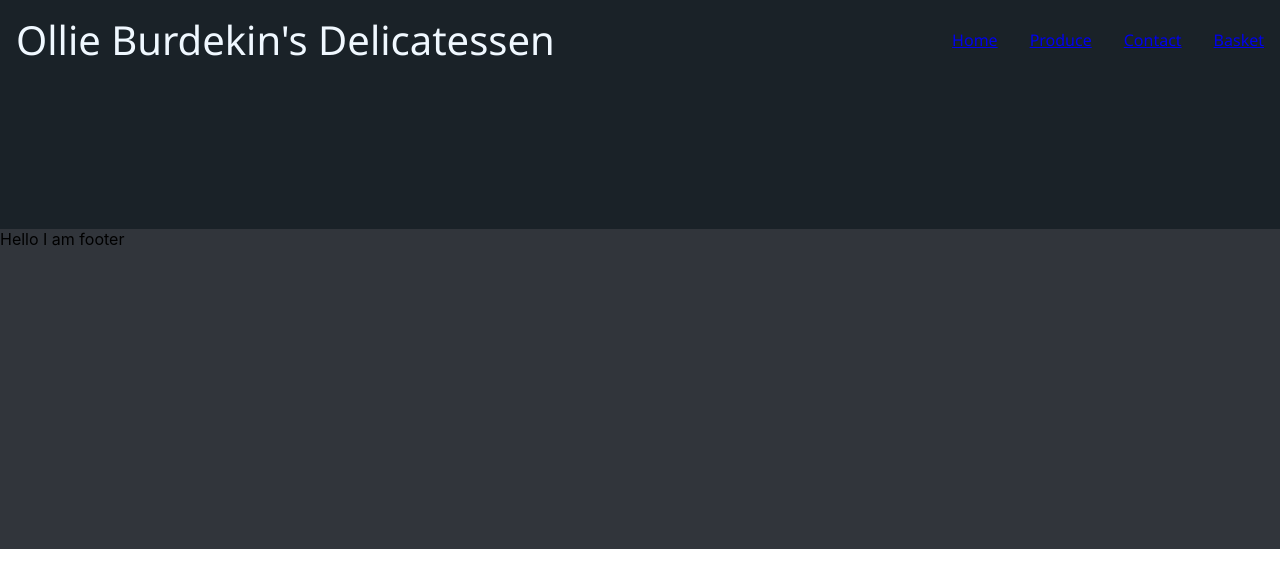
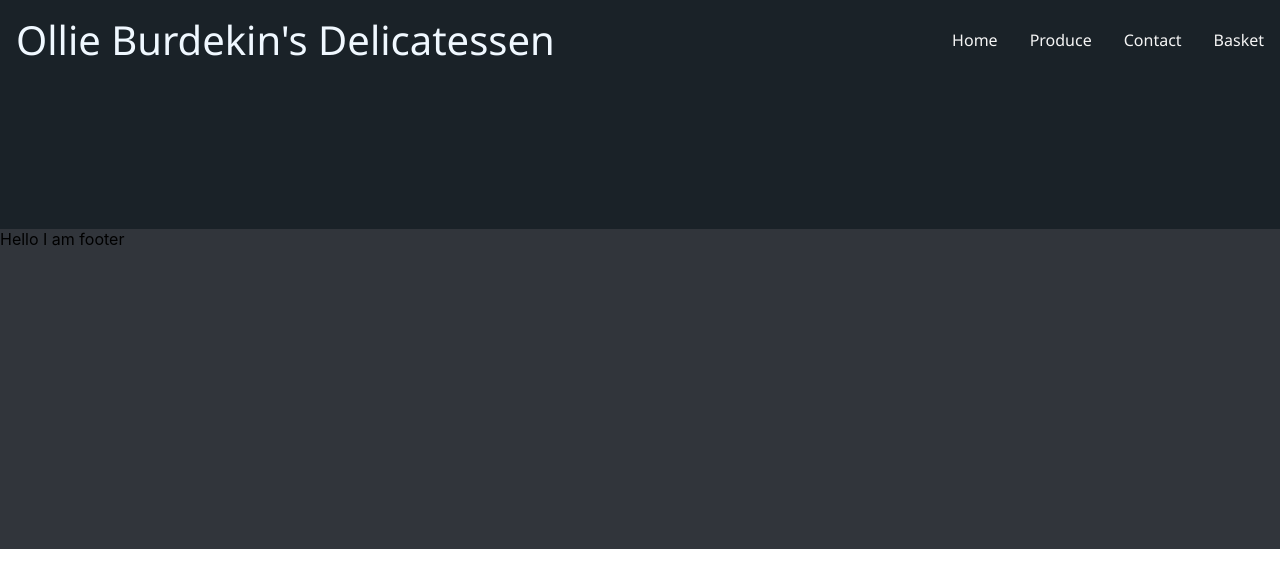
Before and after one commit to Jack-Portwood/FullStack_Delicatessen, a React (Create React App) app in the folder client/: page / in a window 1280 px wide. Shown: the top 588 px of the page. Built offline with nearby package versions, Linux system fonts and the light colour scheme.

Commit message:
navlinks fixed

```diff
--- a/client/src/App.css
+++ b/client/src/App.css
@@ -7,6 +7,7 @@
   font-family: 'Segoe UI', Tahoma, Geneva, Verdana, sans-serif;
   font-weight: 500;
   padding-bottom: 150px;
+
 }
 
 .navbar-title {
@@ -18,7 +19,9 @@
 .navlink {
   padding: 16px 16px;
   vertical-align: middle;
-  color:white;
+  color:whitesmoke;
+  text-decoration: none;
+
 
 }
 
--- a/client/src/NavBar.js
+++ b/client/src/NavBar.js
@@ -1,22 +1,22 @@
 import React from 'react';
-
+import { NavLink } from "react-router-dom";
 const NavBar = (props) => {
     return (
       <header className="navbar">
         <div className="navbar-title"> Ollie Burdekin's Delicatessen</div>
 
-        <div className="navlink">
-          <a href="/home"> Home </a>
-        </div>
-        <div className="navlink">
-          <a href="/produce"> Produce </a>
-        </div>
-        <div className="navlink">
-          <a href="/contact"> Contact </a>
-        </div>
-        <div className="navlink">
-          <a href="/basket"> Basket </a>
-        </div>
+
+          <NavLink to="/home" className="navlink">  Home </NavLink>
+
+
+          <NavLink to="/produce"className="navlink"> Produce </NavLink>
+
+
+          <NavLink to="/contact"className="navlink"> Contact </NavLink>
+
+
+          <NavLink to="/basket" className="navlink"> Basket </NavLink>
+
       </header>
     );
 }
```
